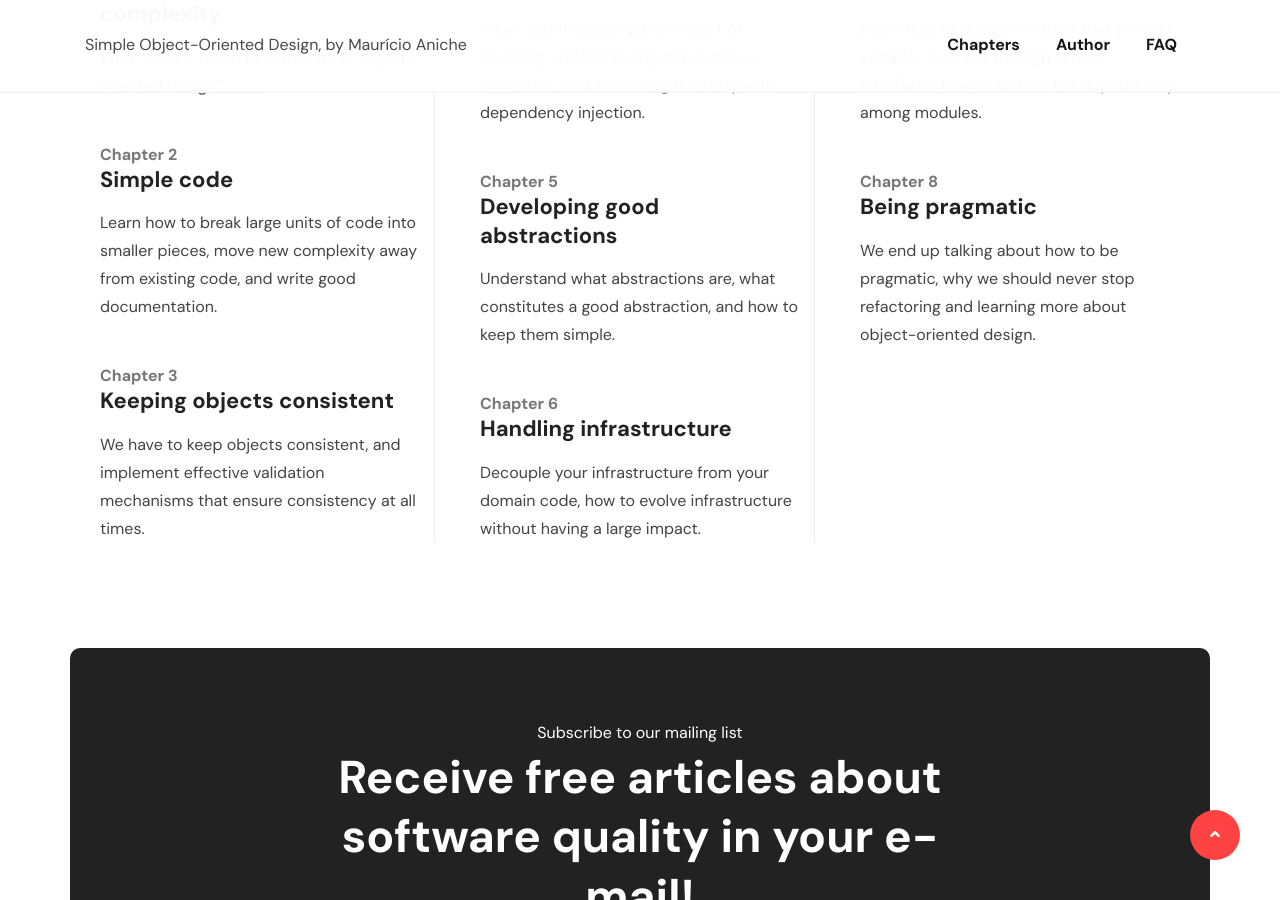
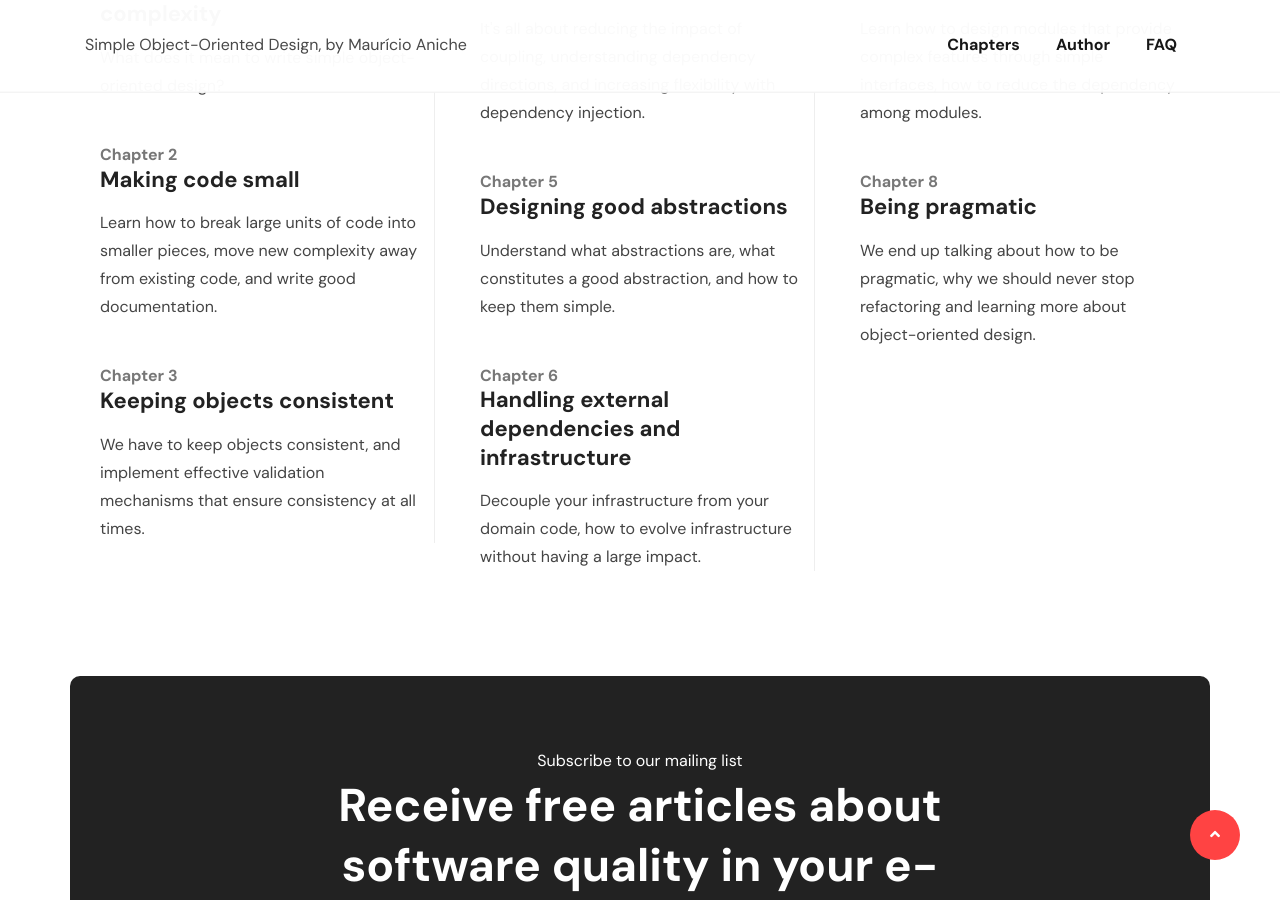
Before and after one commit to simple-object-oriented-design/website, a Jekyll site: the page built from index.html, in a window 1280 px wide and 900 px high, scrolled down 1078 px. Built offline with Jekyll 4.4.1, drawn with Linux system fonts in a browser that asks for light colours; comment, search, counter and statistics services are not loaded.

Commit message:
fix chapter title names

```diff
--- a/index.html
+++ b/index.html
@@ -107,7 +107,7 @@
                         <p>What does it mean to write simple object-oriented design?</p>
                     </div>
                     <div class="chapter-item">
-                        <h4><span>Chapter 2</span> Simple code</h4>
+                        <h4><span>Chapter 2</span> Making code small</h4>
                         <p>Learn how to break large units of code into smaller pieces, move new complexity away from existing code, and write good documentation.</p>
                     </div>
                     <div class="chapter-item">
@@ -124,11 +124,11 @@
                         <p>It's all about reducing the impact of coupling, understanding dependency directions, and increasing flexibility with dependency injection.</p>
                     </div>
                     <div class="chapter-item">
-                        <h4><span>Chapter 5</span> Developing good abstractions</h4>
+                        <h4><span>Chapter 5</span> Designing good abstractions</h4>
                         <p>Understand what abstractions are, what constitutes a good abstraction, and how to keep them simple.</p>
                     </div>
                     <div class="chapter-item">
-                        <h4><span>Chapter 6</span> Handling infrastructure</h4>
+                        <h4><span>Chapter 6</span> Handling external dependencies and infrastructure</h4>
                         <p>Decouple your infrastructure from your domain code, how to evolve infrastructure without having a large impact.</p>
                     </div>
                 </div>
```
